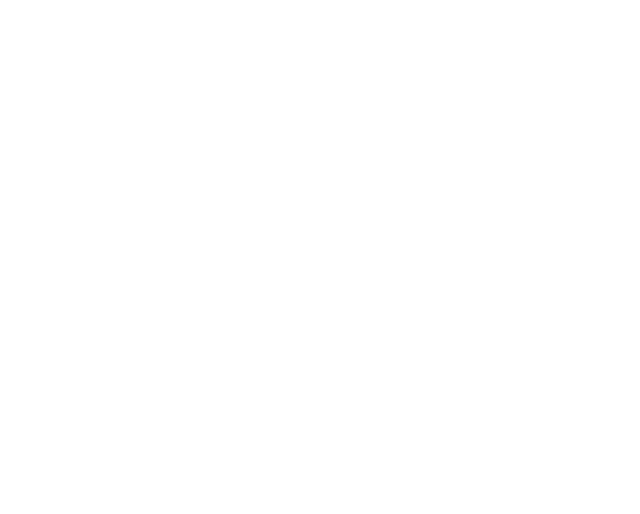
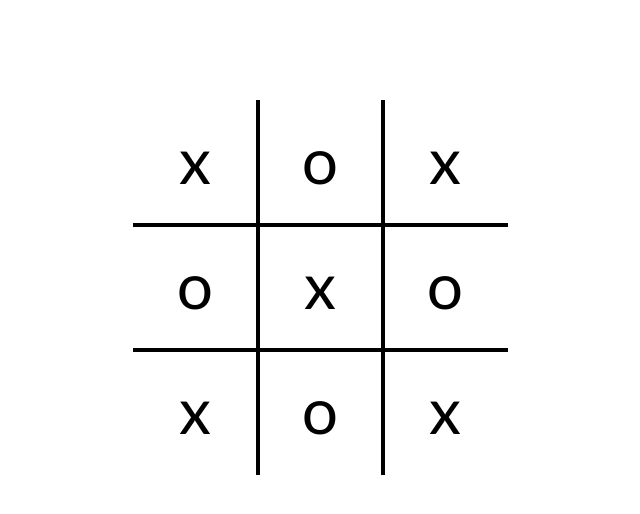
Before and after one commit to derek4987/tic-tac-toe, a plain HTML site: page index.html in a window 1280 px wide. Shown: the whole page, without its empty margins (320-960 px from the left). Drawn offline with Linux system fonts and the light colour scheme.

Commit message:
shell UI, gameBoard module updated

```diff
--- a/index.html
+++ b/index.html
@@ -9,6 +9,35 @@
     <title>Tic-Tac-Toe</title>
 </head>
 <body>
+    <div id="board">
+        <div class="square">
+            <div id="s0">x</div>
+        </div>
+        <div class="square">
+            <div id="s1">o</div>
+        </div>
+        <div class="square">
+            <div id="s2">x</div>
+        </div>
+        <div class="square">
+            <div id="s3">o</div>
+        </div>
+        <div class="square">
+            <div id="s4">x</div>
+        </div>
+        <div class="square">
+            <div id="s5">o</div>
+        </div>
+        <div class="square">
+            <div id="s6">x</div>
+        </div>
+        <div class="square">
+            <div id="s7">o</div>
+        </div>
+        <div class="square">
+            <div id="s8">x</div>
+        </div>
 
+    </div>
 </body>
 </html>
--- a/js-file.js
+++ b/js-file.js
@@ -1,10 +1,39 @@
 // Gameboard object module
 const gameboard = (() => {
-    let board = Array(9);
-    const displayBoard = (board) => {
-
+    let board = Array(9).fill('');
+    const displayBoard = () => {
+        const boardGrid = document.querySelector('#board');
+        boardGrid.innerHTML = `
+            <div class="square">
+                <div id="s0">${board[0]}</div>
+            </div>
+            <div class="square">
+                <div id="s1">${board[1]}</div>
+            </div>
+            <div class="square">
+                <div id="s2">${board[2]}</div>
+            </div>
+            <div class="square">
+                <div id="s3">${board[3]}</div>
+            </div>
+            <div class="square">
+                <div id="s4">${board[4]}</div>
+            </div>
+            <div class="square">
+                <div id="s5">${board[5]}</div>
+            </div>
+            <div class="square">
+                <div id="s6">${board[6]}</div>
+            </div>
+            <div class="square">
+                <div id="s7">${board[7]}</div>
+            </div>
+            <div class="square">
+                <div id="s8">${board[8]}</div>
+            </div>
+        `;
     }
-    return { displayBoard };
+    return { displayBoard, board };
 })();
 
 // displayController object module
@@ -18,5 +47,3 @@ const Player = (name, marker) => {
 
 
 };
-
-console.log(gameboard.board);
--- a/style.css
+++ b/style.css
@@ -0,0 +1,33 @@
+:root {
+    font-family:'Trebuchet MS', 'Lucida Sans Unicode', 'Lucida Grande', 'Lucida Sans', Arial, sans-serif;
+}
+
+* {
+    margin: 0;
+    padding: 0;
+}
+
+/* board grid */
+#board {
+    display: grid;
+    grid-template-columns: repeat(3, 125px);
+    grid-template-rows: repeat(3, 125px);
+    justify-content: center;
+    margin: 100px auto;
+    width: min-content;
+    height: min-content;
+    outline: 2px solid white;
+}
+
+.square {
+    font-size: 4rem;
+    outline: 2px solid black;
+    display: table;
+}
+
+.square > div {
+    display: table-cell;
+    padding-bottom: 7px;
+    text-align: center;
+    vertical-align: middle;
+}
```
